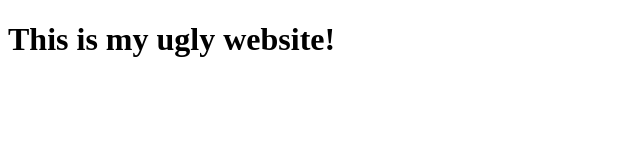
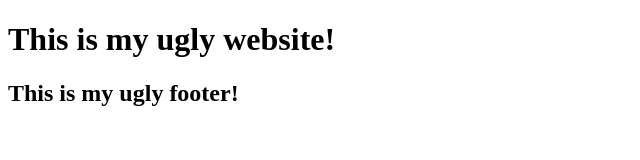
Before and after one commit to kastanou/myWebsite, a plain HTML site: page index.html in a window 1280 px wide. Shown: the whole page, without its empty margins (0-640 px from the left). Drawn offline with Linux system fonts and the light colour scheme.

Commit message:
Added footer

```diff
--- a/index.html
+++ b/index.html
@@ -9,6 +9,10 @@
     <h1>This is my ugly website!</h1>
 
 
-
+    <footer>
+        <div>
+            <h2>This is my ugly footer!</h2>
+        </div>
+    </footer>
 </body>
 </html>
```
